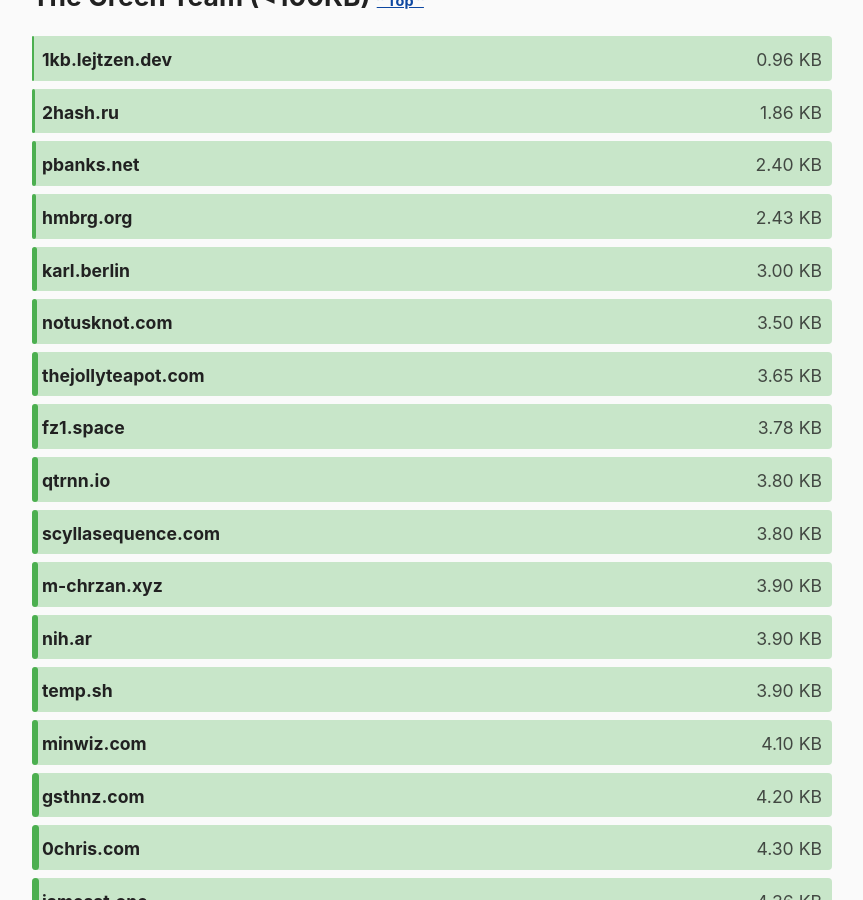
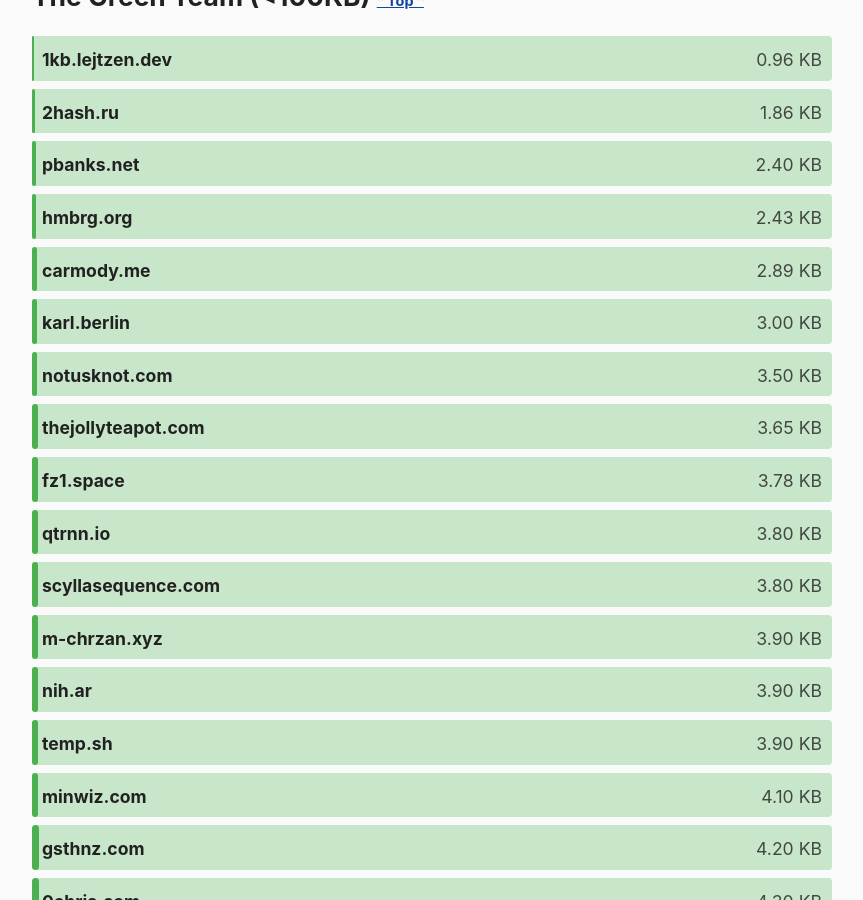
Before and after one commit to kevquirk/512kb.club, a Jekyll site: the page built from index.md, in a window 1280 px wide and 900 px high, scrolled down 1271 px. Shown: the whole window, without its empty margins (208-1071 px from the left). Built offline with Jekyll 4.4.1, drawn with Linux system fonts in a browser that asks for light colours.

Commit message:
update carmody.me

```diff
--- a/_data/sites.yml
+++ b/_data/sites.yml
@@ -505,8 +505,8 @@
 
 - domain: carmody.me
   url: https://carmody.me/
-  size: 414
-  last_checked: 2022-11-20
+  size: 2.89
+  last_checked: 2023-01-25
 
 - domain: castorisdead.xyz
   url: https://castorisdead.xyz
```
